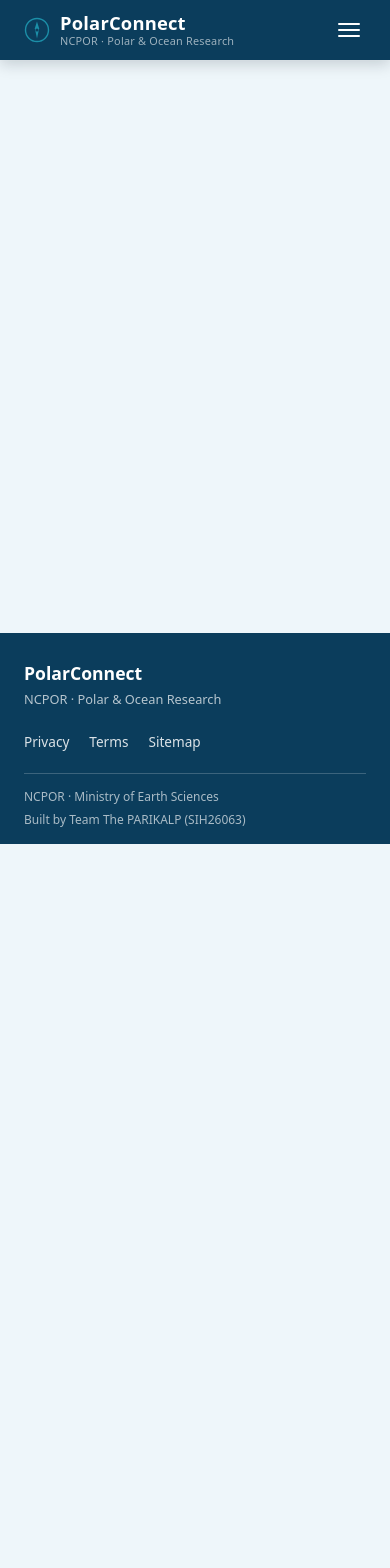
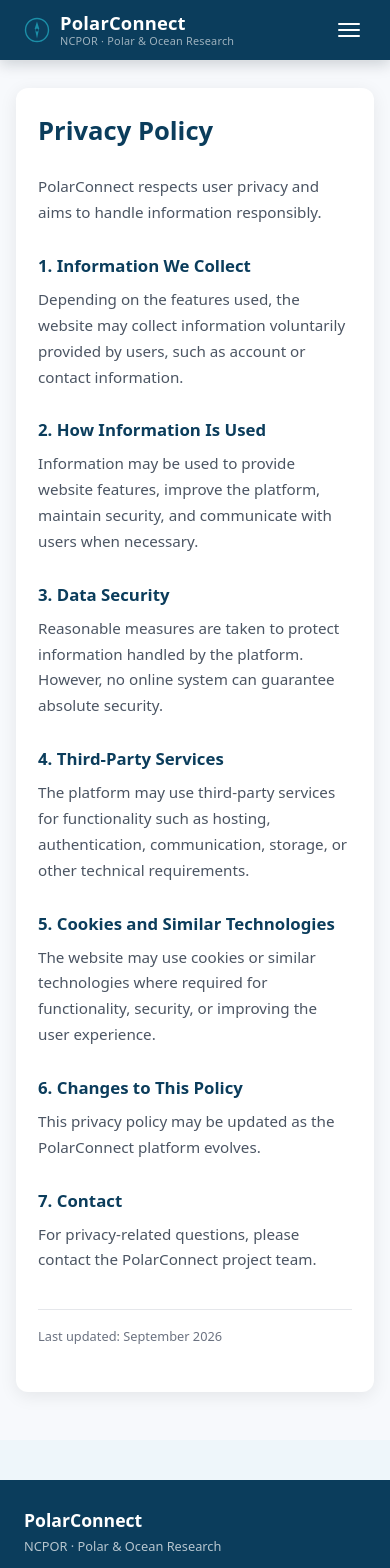
Before and after one commit to doracoderr/PolarConnect, a React (Vite) app in the folder client/: page /privacy in a window 390 px wide. Shown: the top 1568 px of the page. Before the commit the page ends 844 px from the top, so only its background shows below. Built offline with nearby package versions, Linux system fonts and the light colour scheme; no server answers.

Commit message:
feat:add privacy and terms pages

```diff
--- a/client/src/App.jsx
+++ b/client/src/App.jsx
@@ -11,6 +11,8 @@ import AdminContentList from "./pages/AdminContentList.jsx";
 import AdminEditContent from "./pages/AdminEditContent.jsx";
 import Sitemap from "./pages/Sitemap.jsx";
 import Footer from "./components/footer.jsx";
+import Privacy from "./pages/Privacy.jsx";
+import Terms from "./pages/Terms.jsx";
 function isLoggedIn() {
   return Boolean(localStorage.getItem("pc_token"));
 }
@@ -122,6 +124,9 @@ export default function App() {
           <Route path="/contact" element={<Contact />} />
           <Route path="/sitemap" element={<Sitemap />} />
           <Route path="/admin/login" element={<AdminLogin />} />
+          <Route path="/privacy" element={<Privacy />} />
+          <Route path="/terms" element={<Terms />} />
+
           <Route
             path="/admin/dashboard"
             element={
--- /dev/null
+++ b/client/src/pages/Privacy.jsx
@@ -0,0 +1,63 @@
+export default function Privacy() {
+  return (
+    <main className="policy-page">
+      <div className="policy-container">
+        <h1>Privacy Policy</h1>
+
+        <p>
+          PolarConnect respects user privacy and aims to handle information
+          responsibly.
+        </p>
+
+        <h2>1. Information We Collect</h2>
+        <p>
+          Depending on the features used, the website may collect information
+          voluntarily provided by users, such as account or contact
+          information.
+        </p>
+
+        <h2>2. How Information Is Used</h2>
+        <p>
+          Information may be used to provide website features, improve the
+          platform, maintain security, and communicate with users when
+          necessary.
+        </p>
+
+        <h2>3. Data Security</h2>
+        <p>
+          Reasonable measures are taken to protect information handled by the
+          platform. However, no online system can guarantee absolute security.
+        </p>
+
+        <h2>4. Third-Party Services</h2>
+        <p>
+          The platform may use third-party services for functionality such as
+          hosting, authentication, communication, storage, or other technical
+          requirements.
+        </p>
+
+        <h2>5. Cookies and Similar Technologies</h2>
+        <p>
+          The website may use cookies or similar technologies where required
+          for functionality, security, or improving the user experience.
+        </p>
+
+        <h2>6. Changes to This Policy</h2>
+        <p>
+          This privacy policy may be updated as the PolarConnect platform
+          evolves.
+        </p>
+
+        <h2>7. Contact</h2>
+        <p>
+          For privacy-related questions, please contact the PolarConnect
+          project team.
+        </p>
+
+        <p className="policy-updated">
+          Last updated: September 2026
+        </p>
+      </div>
+    </main>
+  );
+}
--- /dev/null
+++ b/client/src/pages/Terms.jsx
@@ -0,0 +1,57 @@
+export default function Terms() {
+  return (
+    <main className="policy-page">
+      <div className="policy-container">
+        <h1>Terms & Conditions</h1>
+
+        <p>
+          Welcome to PolarConnect. By accessing or using this website, you
+          agree to follow these basic terms and conditions.
+        </p>
+
+        <h2>1. Use of the Website</h2>
+        <p>
+          PolarConnect is intended to provide information and resources
+          related to polar and ocean research. Users should use the website
+          responsibly and only for lawful purposes.
+        </p>
+
+        <h2>2. Content</h2>
+        <p>
+          We aim to provide accurate and useful information. However, the
+          information provided on this website may be updated, changed, or
+          modified without prior notice.
+        </p>
+
+        <h2>3. User Responsibility</h2>
+        <p>
+          Users are responsible for the information and actions associated
+          with their use of the website.
+        </p>
+
+        <h2>4. Intellectual Property</h2>
+        <p>
+          Website content, design, graphics, and other materials may be
+          protected by applicable intellectual property laws. Content should
+          not be reproduced or redistributed without appropriate permission.
+        </p>
+
+        <h2>5. Changes to These Terms</h2>
+        <p>
+          These terms may be updated from time to time as the website
+          develops.
+        </p>
+
+        <h2>6. Contact</h2>
+        <p>
+          For questions regarding these terms, please contact the
+          PolarConnect project team.
+        </p>
+
+        <p className="policy-updated">
+          Last updated: September 2026
+        </p>
+      </div>
+    </main>
+  );
+}
--- a/client/src/styles.css
+++ b/client/src/styles.css
@@ -249,3 +249,66 @@ body { margin: 0; font-family: system-ui, sans-serif; color: var(--text); backgr
 }
 .doc-link:hover { background: #16717f; text-decoration: none; }
 .sitemap-footer-note { margin-top: 24px; font-size: 0.85rem; }
+/* Privacy & Terms pages */
+
+.policy-page {
+  min-height: 70vh;
+  padding: 48px 24px 64px;
+  background: #f7f9fc;
+}
+
+.policy-container {
+  max-width: 900px;
+  margin: 0 auto;
+  padding: 40px 48px;
+  background: #ffffff;
+  border-radius: 12px;
+  box-shadow: 0 4px 18px rgba(0, 0, 0, 0.08);
+}
+
+.policy-container h1 {
+  margin: 0 0 28px;
+  color: var(--navy);
+  font-size: 2rem;
+  line-height: 1.2;
+}
+
+.policy-container h2 {
+  margin: 28px 0 10px;
+  color: var(--navy);
+  font-size: 1.15rem;
+}
+
+.policy-container p {
+  margin: 0 0 16px;
+  color: #4b5563;
+  font-size: 0.95rem;
+  line-height: 1.7;
+}
+
+.policy-updated {
+  margin-top: 36px !important;
+  padding-top: 16px;
+  border-top: 1px solid #e5e7eb;
+  color: #6b7280 !important;
+  font-size: 0.8rem !important;
+}
+
+/* Mobile */
+@media (max-width: 700px) {
+  .policy-page {
+    padding: 28px 16px 48px;
+  }
+
+  .policy-container {
+    padding: 28px 22px;
+  }
+
+  .policy-container h1 {
+    font-size: 1.6rem;
+  }
+
+  .policy-container h2 {
+    font-size: 1.05rem;
+  }
+}
```
